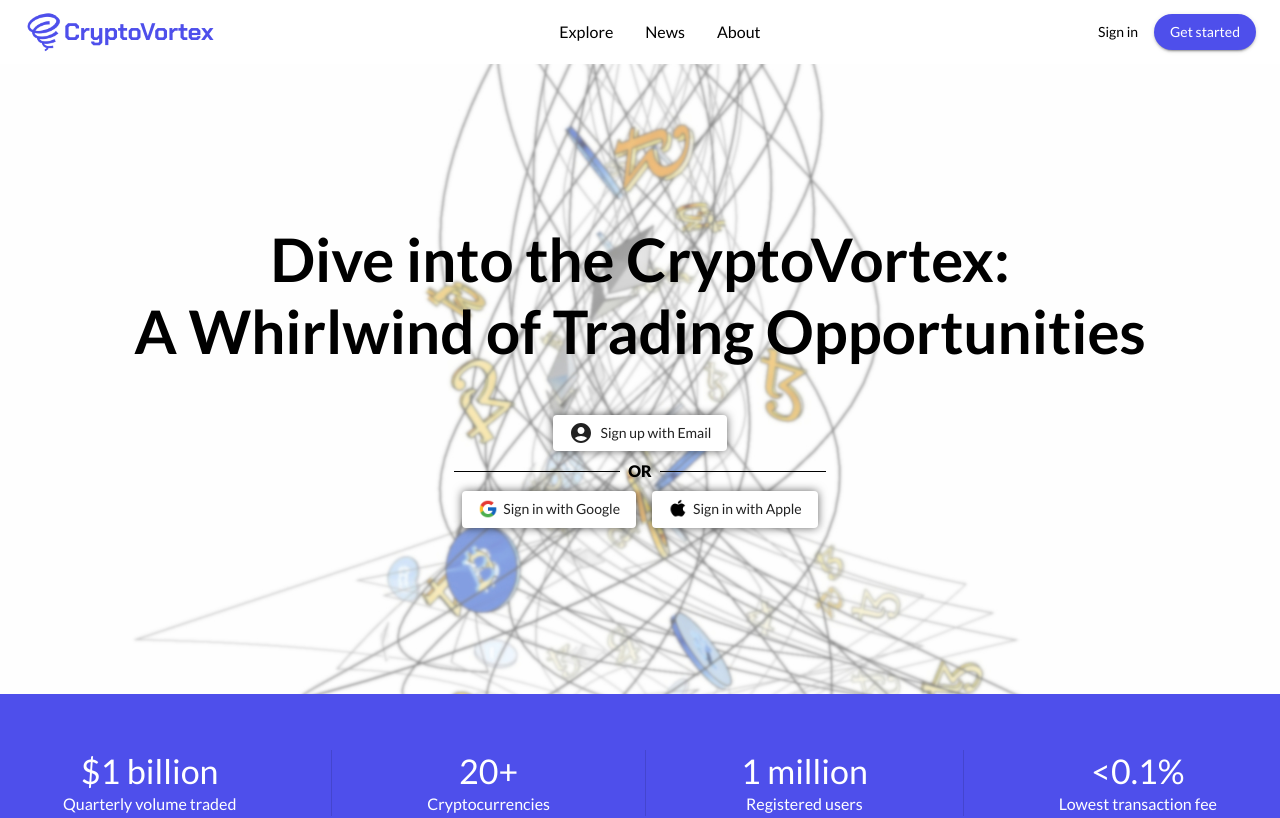
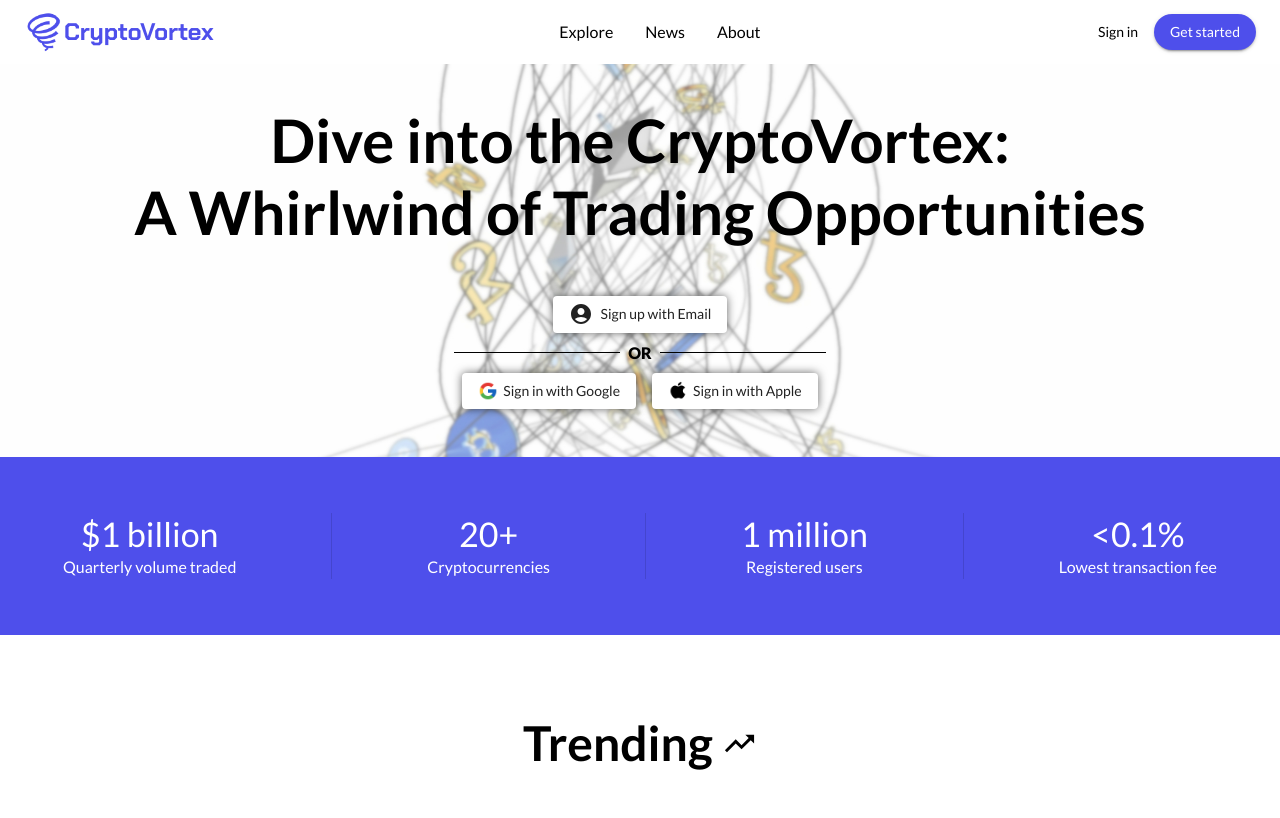
Before and after one commit to heet-git/CryptoVortex, a React (Vite) app: page / in a window 1280 px wide. Shown: the top 818 px of the page. Built offline with nearby package versions, Linux system fonts and the light colour scheme; no server answers.

Commit message:
fix minor styling issues
remove media query and add breakpoint with style properties where ever it was possible.

```diff
--- a/src/components/About.jsx
+++ b/src/components/About.jsx
@@ -5,7 +5,6 @@ import Divider from '@mui/material/Divider';
 import aboutImg from "/public/about-img.jpg"
 import aboutCoins from "/public/about-coins.jpg"
 import { stats } from '../data/data';
-import { border } from '@chakra-ui/react';
 
 function About() {
   return (
@@ -69,7 +68,7 @@ function About() {
 
         </Box>
       </Box>
-                {/* {{xs: "", md: ""}} */}
+
       <Box
         sx={{
           backgroundColor: "#F5F5F5",
@@ -82,11 +81,16 @@ function About() {
             textAlign= "center">
             <Typography
               variant= "h3"
-              fontSize={{xs: "2rem"}}>
+              sx={{
+                "@media (max-width: 600px)":{
+                  fontSize: "2rem"
+                }
+              }}
+
+              >
                 CryptoVortex helps customers to make right choice
             </Typography>
             <Typography
-              variant="subtitle1"
               sx={{
                 maxWidth: {xs: "100%", md: "30%"},
                 pl: {xs: "0", md: "2rem"},
@@ -134,7 +138,11 @@ function About() {
 
           <Typography
             variant="h3"
-            fontSize={{xs: "2rem"}}
+            sx={{
+                "@media (max-width: 600px)":{
+                  fontSize: "2rem"
+                }
+              }}
           > Start investing in future!
           </Typography>
 
@@ -143,6 +151,7 @@ function About() {
             lineHeight="1.7"
             pt="1rem"
             textAlign={{xs: "center", md:"left"}}
+            fontSize= {{xs: "1rem", md: "1.1rem"}}
           >
               Whether you're delving into the world of cryptocurrency for the first time or are a seasoned trader seeking enhanced tools, CryptoVortex is dedicated to meeting your needs. Join us on this exciting journey into the future of finance and discover the endless possibilities of the crypto realm.
           </Typography>
--- a/src/components/Home.jsx
+++ b/src/components/Home.jsx
@@ -57,22 +57,16 @@ function Home(){
             >
             <Box
                 sx={{
-                    backgroundImage: `url(${homeImgLight})`,
+                    backgroundImage: {xs: "none", md: `url(${homeImgLight})`},
                     backgroundSize: "cover",
                     backgroundPosition: "center",
-                    minHeight: 550,
+                    minHeight: {xs: "300", md: "550"},
                     display: "flex",
                     flexDirection: "column",
                     alignItems: "center",
                     justifyContent: "center",
                     padding: 5,
-                    textAlign: "center",
-
-                    // Mobile view styles
-                    "@media (max-width: 600px)": {
-                        backgroundImage: "none",
-                        minHeight: 300,
-                        },
+                    textAlign: "center"
                 }}
                 >
                 <div
@@ -91,7 +85,6 @@ function Home(){
                         maxWidth: "lg",
                         mb: 5,
 
-                        // Mobile view styles
                         "@media (max-width: 600px)": {
                             my: "1.5rem",
                             fontSize: "2.5rem"
@@ -105,7 +98,6 @@ function Home(){
 
                     <Box
                     sx={{
-                        // Mobile view styles
                         "@media (max-width: 600px)": {
                             flexDirection: "column",
                             m: "3rem",
@@ -224,13 +216,8 @@ function Home(){
                     direction={{ xs: 'column', sm: 'row' }}
                     spacing={{ xs: 1, sm: 2}}
                     justifyContent= "space-evenly"
-                    m= "5rem"
-                    sx={{
-                        "@media (max-width: 600px)":{
-                            m: "4rem",
-                            mt: "2rem"
-                        }
-                    }}
+                    m= {{xs: "4rem", md: "5rem"}}
+                    mt= {{xs: "2rem"}}
                 >
                     {coins.slice(0, 5).map((coin, index) => (
                         <Card key={index}
@@ -320,10 +307,7 @@ function Home(){
                 <VerifiedIcon
                     sx={{
                         ml: 1,
-                        fontSize: '2rem',
-                        "@media (max-width:600px)":{
-                            fontSize: '1.5rem',
-                        }
+                        fontSize: {xs: "1.5rem", md: "2rem"}
                         }}/>
                 </Typography>
 
@@ -371,12 +355,12 @@ function Home(){
                 display="flex"
                 justifyContent='space-evenly'
                 alignItems="flex-start"
-                p={2}
+                p= "1rem"
                 backgroundColor='#f5f5f5'
                 sx={{
                     "@media (max-width:600px)":{
                         flexDirection: "column",
-                        p: 5
+                        p: "2.5rem"
                     }
                 }}>
                 <Stack maxWidth= "35rem">
```
Lines whose indentation alone changed are shown as unchanged.
